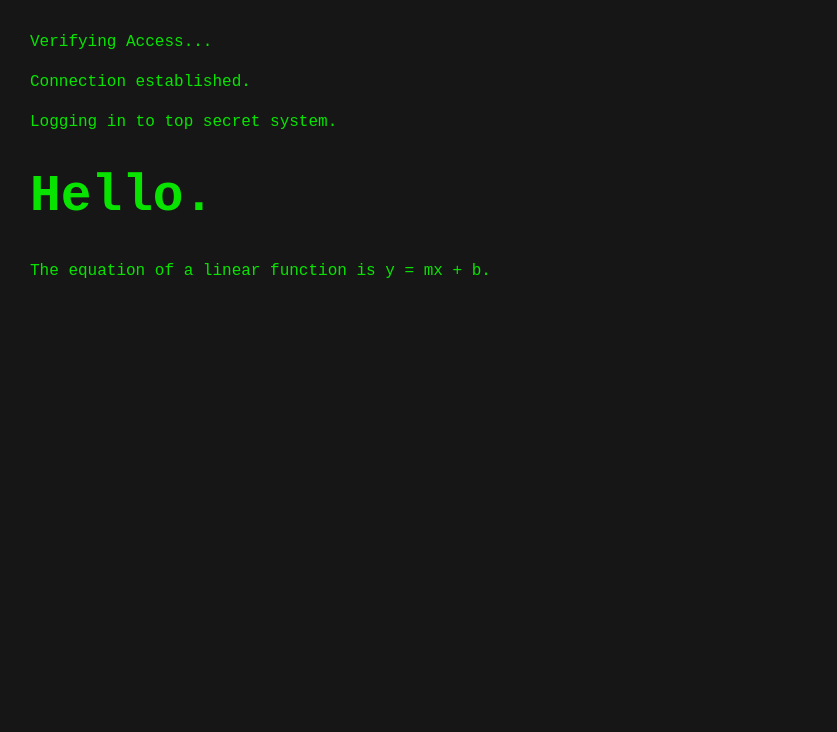
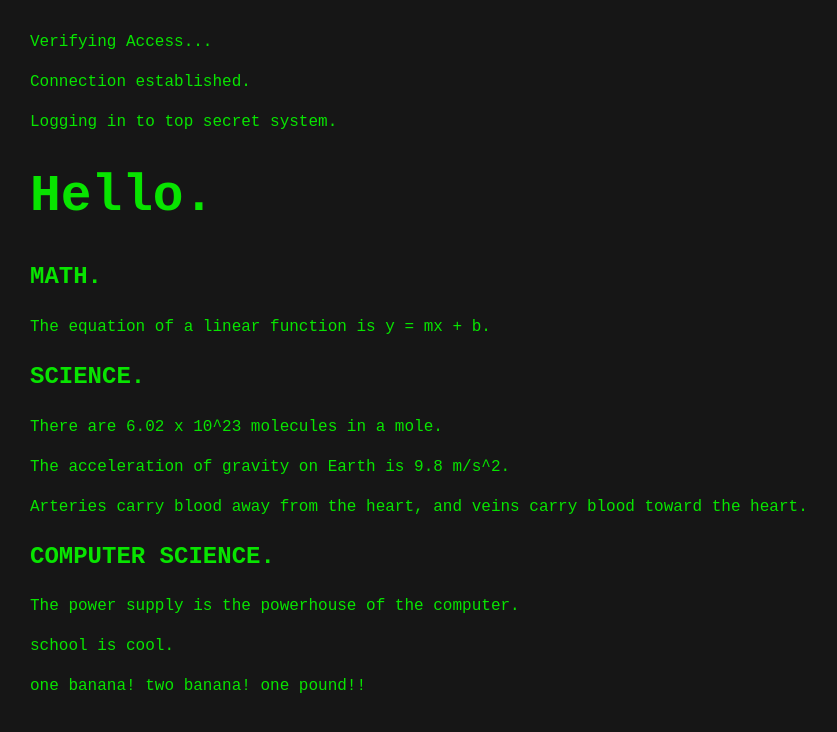
Before and after one commit to OrcaCS/ICS4U, a website built with Vite: page index.html in a window 1280 px wide. Shown: the whole page, without its empty margins (0-837 px from the left). Built offline with nearby package versions, Linux system fonts and the light colour scheme.

Commit message:
Commit to resolve merge conflicts.

```diff
--- a/index.html
+++ b/index.html
@@ -14,7 +14,20 @@
   <p>Logging in to top secret system.</p>
 
   <h1>Hello.</h1>
-  <p class="u">The equation of a linear function is y = mx + b.</p>
+
+  <h2 class="u">MATH.</h2>
+  <p>The equation of a linear function is y = mx + b.</p>
+
+  <h2 class="u">SCIENCE.</h2>
+  <p>There are 6.02 x 10^23 molecules in a mole.</p>
+  <p>The acceleration of gravity on Earth is 9.8 m/s^2.</p>
+  <p>Arteries carry blood away from the heart, and veins carry blood toward the heart.</p>
+
+  <h2>COMPUTER SCIENCE.</h2>
+  <p>The power supply is the powerhouse of the computer.</p>
+
+  <p>school is cool.</p>
+  <p>one banana! two banana! one pound!!</p>
 </body>
 
 </html>
```
Also changed, not shown: src/main.js (+23 -0 lines).
